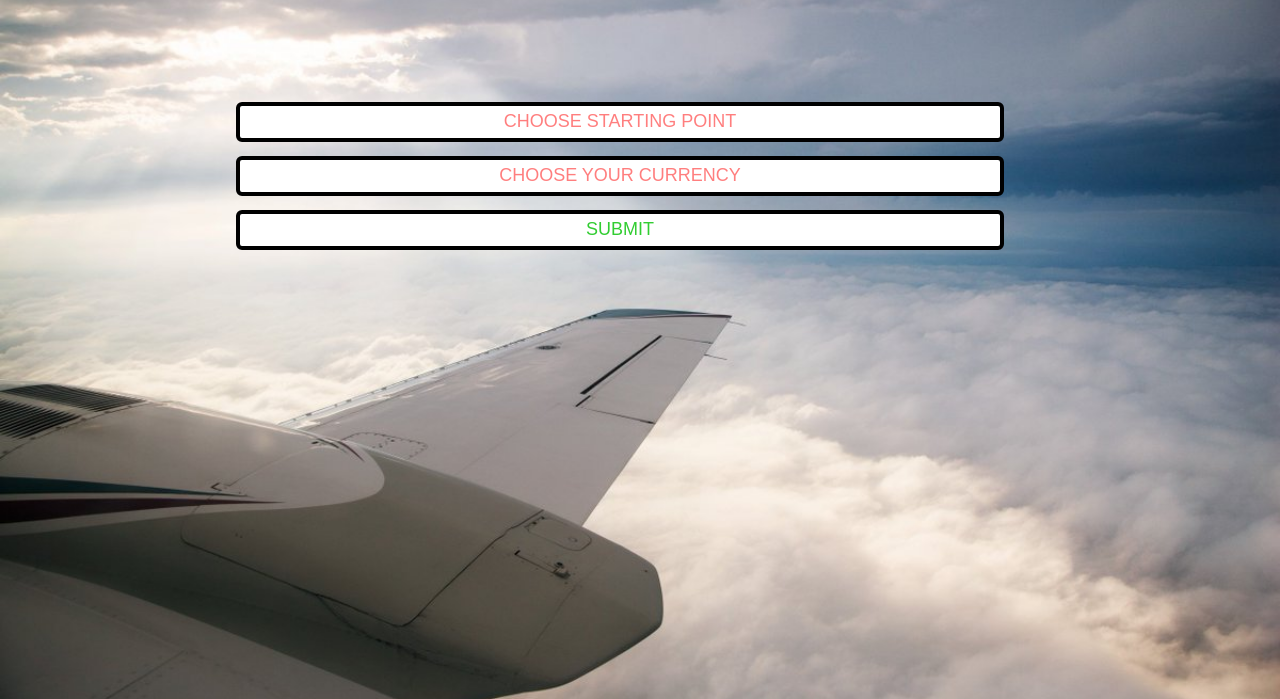
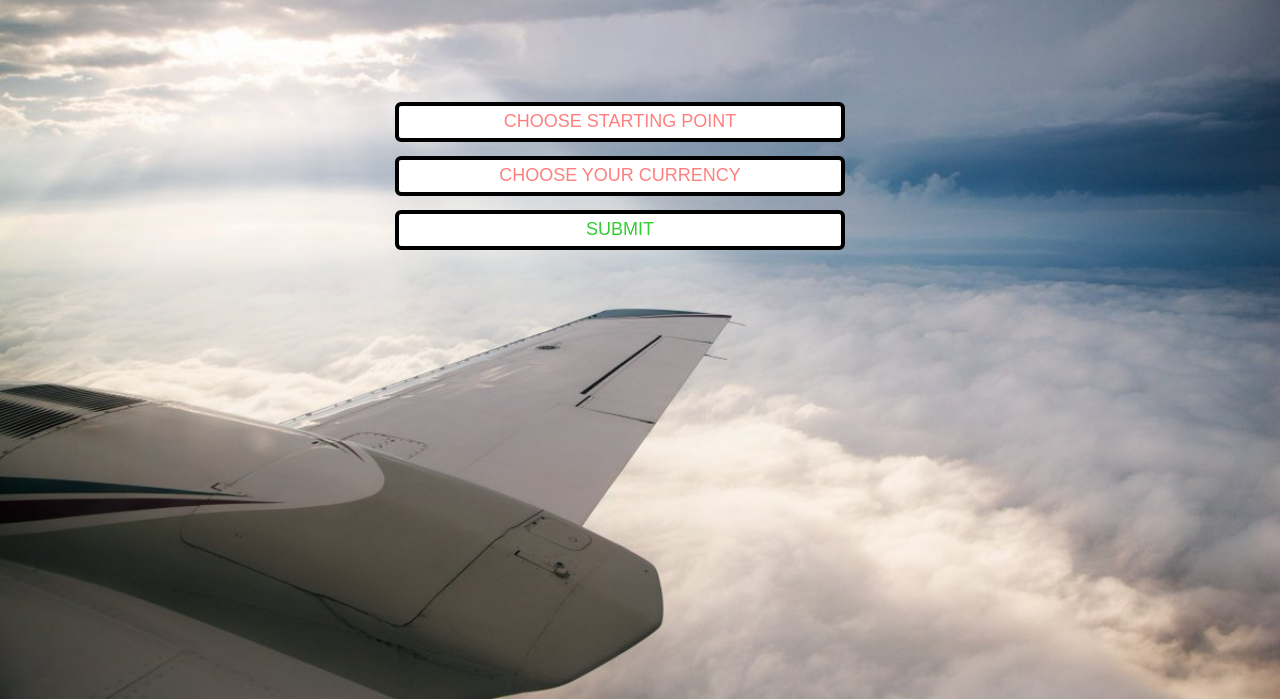
Before and after one commit to FACN8/TheStolens, a website: page public/index.html in a window 1280 px wide. Shown: the part 101-800 px from the top of the page. Drawn offline with nearby package versions, Linux system fonts and the light colour scheme.

Commit message:
Adds design changes

```diff
--- a/public/app.js
+++ b/public/app.js
@@ -19,7 +19,7 @@ form.addEventListener("submit", (event) => {
     if (currencyInput.value === '' || fromInput.value === '') {
         return;
     }
-    const url = ('http://localhost:8080/search?currency=' + currencyInput.value + '&from=' + fromInput.value)
+    const url = ('/search?currency=' + currencyInput.value + '&from=' + fromInput.value)
     fetchData(url, (err, res) => {
         if (err) {
             //No Results Found
--- a/public/index.html
+++ b/public/index.html
@@ -18,8 +18,8 @@
         <h1 aria-hidden="true" style="display: none;">Search for routes</h1>
         <div id="form">
             <form>
-                <input type="text" id="fromInput" placeholder="Choose starting point" />
-                <input type="text" id="currencyInput" placeholder="Choose your currency" />
+                <input autocomplete="off" type="text" id="fromInput" placeholder="Choose starting point" />
+                <input autocomplete="off" type="text" id="currencyInput" placeholder="Choose your currency" />
                 <input type="submit" />
             </form>
         </div>
--- a/public/style.css
+++ b/public/style.css
@@ -30,6 +30,7 @@ header {
     display: flex;
     justify-content: center;
     flex-wrap: wrap;
+    flex-direction: row;
 }
 
 #form {
@@ -44,6 +45,7 @@ form {
 }
 
 form input {
+    outline: none;
     width: 60vw;
     height: 5vh;
     margin: 7px;
@@ -57,6 +59,7 @@ form input {
 }
 
 form input[type=text] {
+    max-width: 450px;
     color: limegreen !important;
     text-transform: uppercase;
     font-size: large;
@@ -68,13 +71,14 @@ form input[type=text] {
 }
 
 form input[type=text]:hover {
-    background: rgb(116, 114, 114) !important;
+    background: rgb(238, 238, 238) !important;
     border-radius: 50px;
-    border-color: rgb(116, 114, 114) !important;
+    border-color: rgb(238, 238, 238) !important;
     transition: all 0.3s ease 0s;
 }
 
 form input[type=submit] {
+    max-width: 450px;
     color: limegreen !important;
     text-transform: uppercase;
     font-size: large;
@@ -86,25 +90,17 @@ form input[type=submit] {
 }
 
 form input[type=submit]:hover {
-    background: rgb(116, 114, 114) !important;
+    background: rgb(238, 238, 238) !important;
     border-radius: 50px;
-    border-color: rgb(116, 114, 114) !important;
+    border-color: rgb(238, 238, 238) !important;
     transition: all 0.3s ease 0s;
 }
 
 #routes {
-    /* margin: 2vh;
-    display: inline;
-    list-style: none;
-    padding-top: 20px; */
-}
-
-ul {
-    width: 100%;
-    height: 20px;
-    text-align: center;
+    max-width: 450px;
     display: flex;
-    flex-direction: row;
+    justify-content: center;
+    flex-direction: column;
 }
 
 li {
@@ -112,6 +108,7 @@ li {
     float: left;
     background: rgba(75, 209, 219, 0.904);
     color: white;
-    margin-right: 10px;
+    margin: 10px;
     opacity: 0.9;
+    width: 400px;
 }
```
